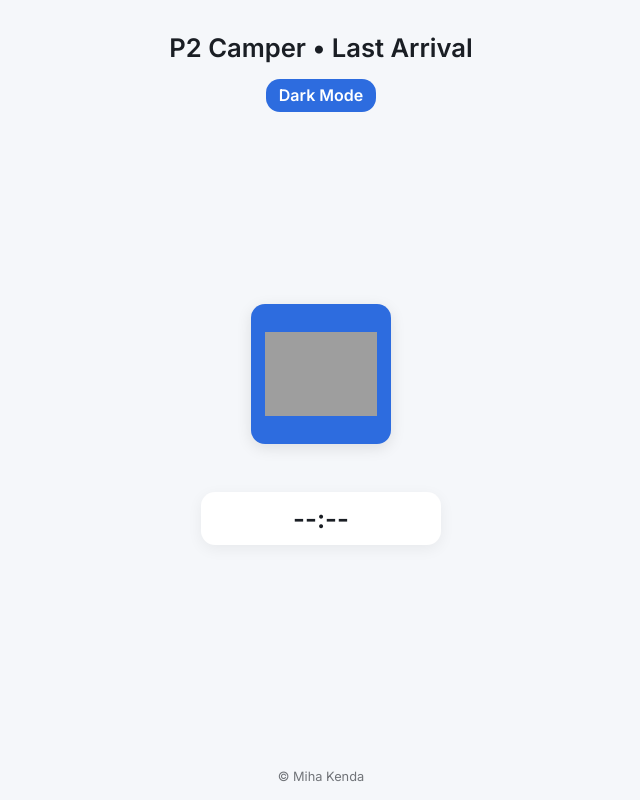
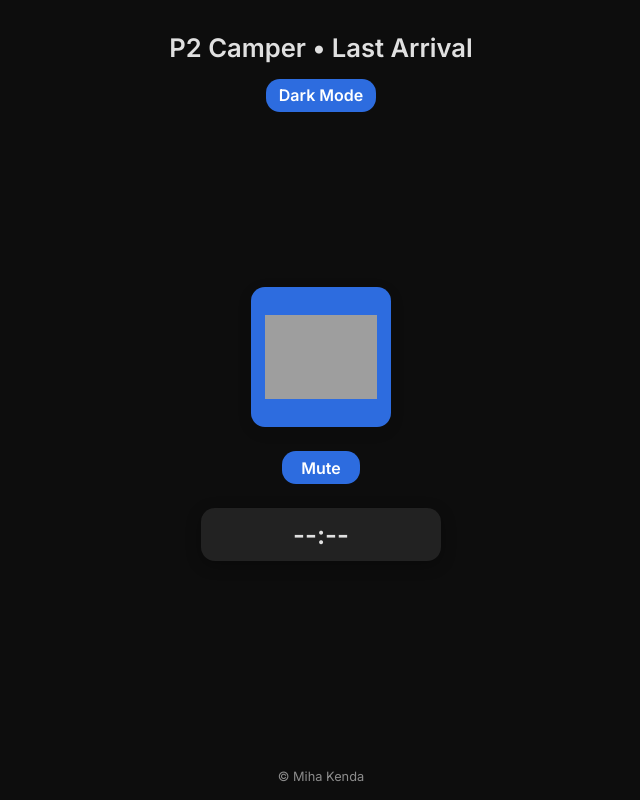
Before and after one commit to Mihec708/Camper, a plain HTML site: page index.html in a window 1280 px wide. Both pictures are taken after a click on the button "Light Mode". Shown: the whole page, without its empty margins (319-959 px from the left). Drawn offline with Linux system fonts and the light colour scheme; no server answers; grey boxes are pictures that could not be loaded.

Commit message:
Update index.html

```diff
--- a/index.html
+++ b/index.html
@@ -62,7 +62,7 @@
       flex-direction: column;
       align-items: center;
       justify-content: center;
-      gap: 3rem;
+      gap: 1.5rem;
       padding-bottom: 3rem;
     }
     #reportBtn {
@@ -89,6 +89,21 @@
       display: block;
     }
     #reportBtn:hover {
+      background: #3a6de0;
+    }
+    #muteBtn {
+      background: var(--accent);
+      color: #fff;
+      border: none;
+      border-radius: var(--radius);
+      padding: 0.4rem 1.2rem;
+      cursor: pointer;
+      font-weight: 600;
+      font-size: 1rem;
+      transition: background 0.3s;
+      user-select: none;
+    }
+    #muteBtn:hover {
       background: #3a6de0;
     }
     .squish {
@@ -163,14 +178,12 @@
   </header>
   <main>
     <button id="reportBtn" aria-label="Report camper arrival on P2">
-      <img src="https://cdn-icons-png.flaticon.com/512/1178/1178949.png" alt="Camper van icon">
+      <img src="https://cdn-icons-png.flaticon.com/512/1178/1178949.png" alt="Camper van icon" />
     </button>
+    <button id="muteBtn" aria-label="Toggle notification sound">Mute</button>
     <div class="timestamp" id="lastTime">--:--</div>
   </main>
   <footer>© Miha Kenda</footer>
-
-  <!-- Audio element for notification -->
-  <audio id="notifSound" src="notification.mp3" preload="auto"></audio>
 
   <!-- Firebase SDKs -->
   <script src="https://www.gstatic.com/firebasejs/10.12.0/firebase-app-compat.js"></script>
@@ -194,7 +207,24 @@
 
     const btn = document.getElementById("reportBtn");
     const time = document.getElementById("lastTime");
-    const notifSound = document.getElementById("notifSound");
+    const muteBtn = document.getElementById("muteBtn");
+
+    const audio = new Audio('notification.mp3');
+    audio.preload = 'auto';
+
+    // Load saved mute state
+    let isMuted = localStorage.getItem('muteState') === 'true';
+    updateMuteButton();
+
+    muteBtn.addEventListener('click', () => {
+      isMuted = !isMuted;
+      localStorage.setItem('muteState', isMuted);
+      updateMuteButton();
+    });
+
+    function updateMuteButton() {
+      muteBtn.textContent = isMuted ? 'Unmute' : 'Mute';
+    }
 
     function fmt(d) {
       return d.toLocaleString("sl-SI", {
@@ -232,47 +262,37 @@
       ref.set({ timestamp: now });
     });
 
+    // Listen for Firebase updates and play sound if unmuted
     ref.on("value", (snap) => {
       const val = snap.val();
       if (val && val.timestamp) {
         updateUI(val.timestamp);
-
-        // Play notification sound on update
-        notifSound.currentTime = 0;
-        notifSound.play().catch(e => {
-          console.warn("Notification sound blocked:", e);
-        });
+        if (!isMuted) {
+          audio.play().catch(() => {
+            // Prevent errors if play is blocked by browser
+          });
+        }
       }
     });
 
-    // THEME SWITCHER with persistence and default dark mode
-    const switchBtn = document.getElementById("themeSwitch");
+    // Theme toggle logic
+    const themeSwitch = document.getElementById("themeSwitch");
 
-    // Load saved theme or set default to dark
-    let savedTheme = localStorage.getItem("theme");
-    if (!savedTheme) {
-      document.body.classList.add("dark");
-      localStorage.setItem("theme", "dark");
-      switchBtn.textContent = "Light Mode";
-    } else {
-      if (savedTheme === "dark") {
-        document.body.classList.add("dark");
-        switchBtn.textContent = "Light Mode";
+    function updateThemeUI() {
+      if (document.body.classList.contains("dark")) {
+        themeSwitch.textContent = "Dark Mode";
       } else {
-        switchBtn.textContent = "Dark Mode";
+        themeSwitch.textContent = "Light Mode";
       }
     }
 
-    switchBtn.onclick = () => {
+    themeSwitch.addEventListener("click", () => {
       document.body.classList.toggle("dark");
-      if (document.body.classList.contains("dark")) {
-        localStorage.setItem("theme", "dark");
-        switchBtn.textContent = "Light Mode";
-      } else {
-        localStorage.setItem("theme", "light");
-        switchBtn.textContent = "Dark Mode";
-      }
-    };
+      updateThemeUI();
+    });
+
+    // Initialize UI
+    updateThemeUI();
   </script>
 </body>
 </html>
```
